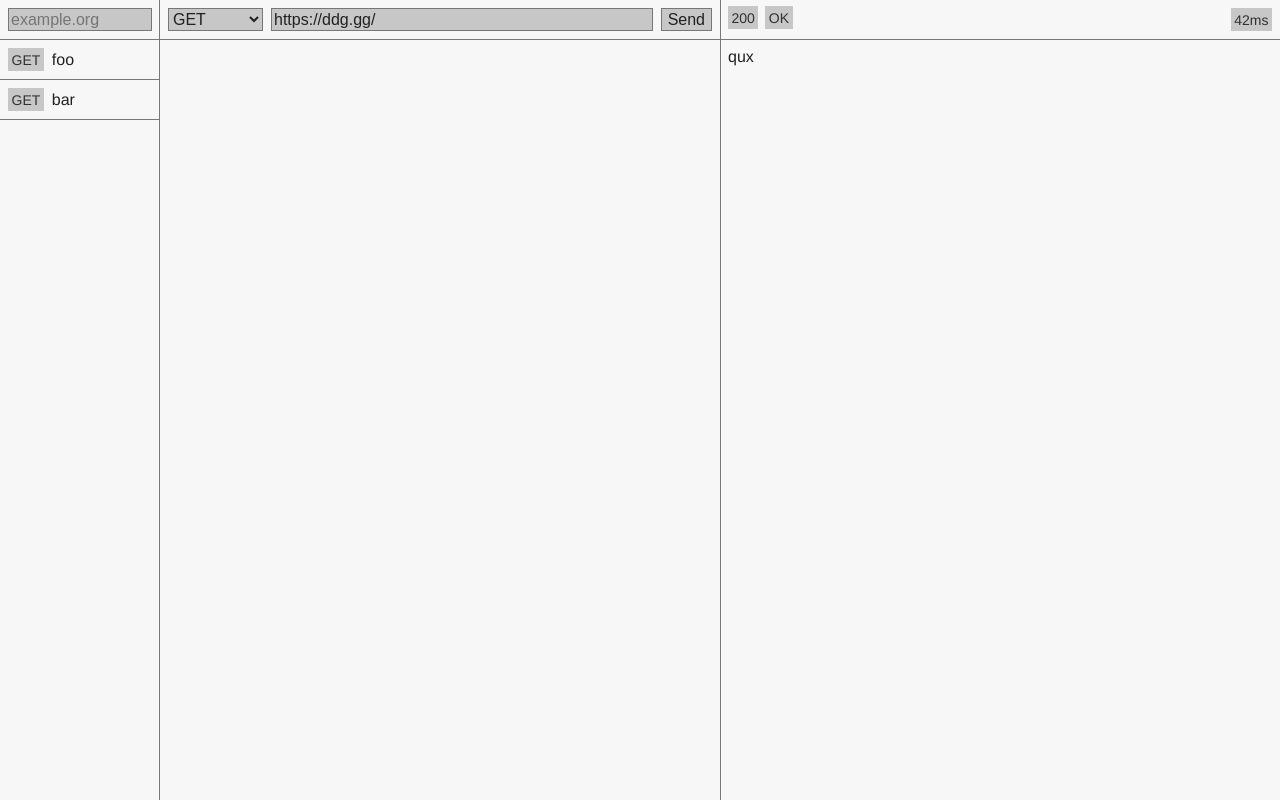
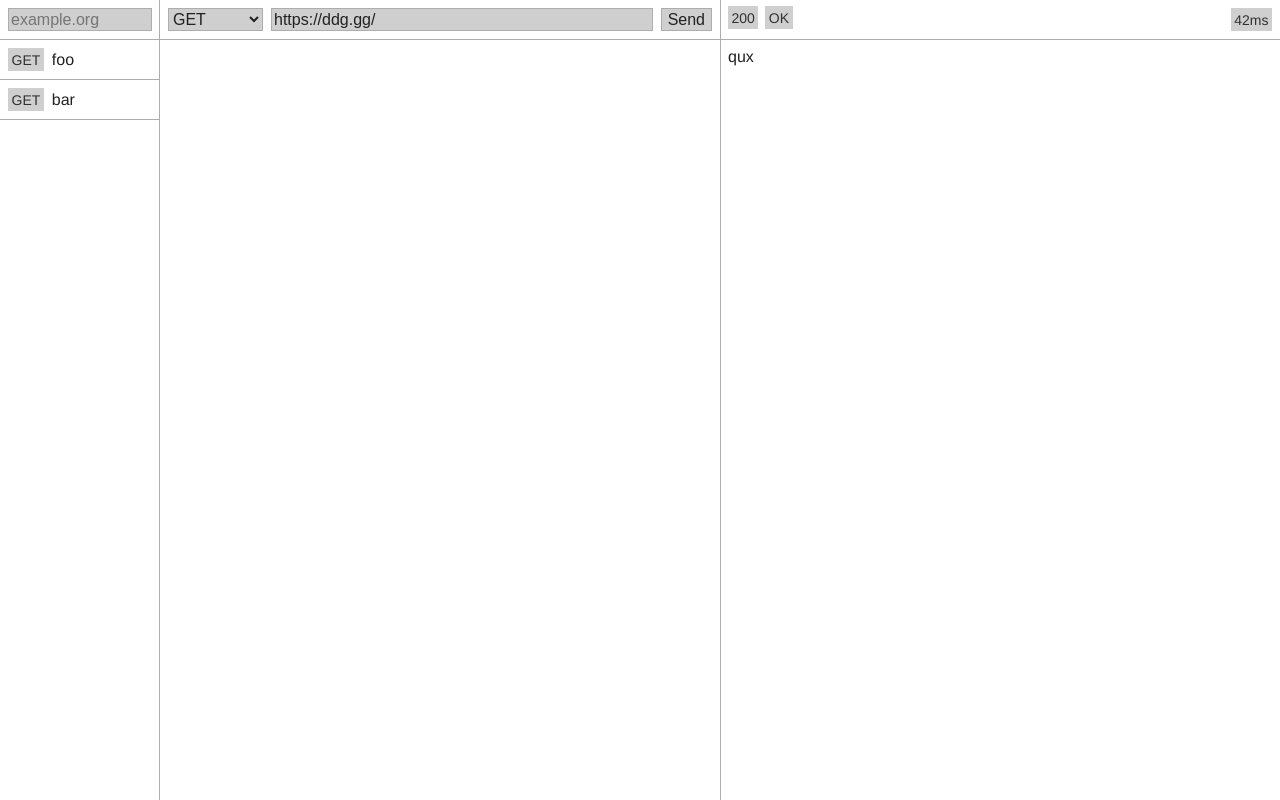
Before and after one commit to eyebrow-fish/starman, a Vue app: page / in a window 1280 px wide. Built offline with nearby package versions, Linux system fonts and the light colour scheme.

Commit message:
simple request sending

```diff
--- a/package.json
+++ b/package.json
@@ -17,6 +17,7 @@
     "@vue/cli-plugin-babel": "=5.0.4",
     "@vue/cli-plugin-eslint": "=5.0.4",
     "@vue/cli-service": "=5.0.4",
+    "axios": "=0.26.1",
     "eslint": "=7.32.0",
     "eslint-plugin-vue": "=8.6.0",
     "vuex": "=4.0.2"
--- a/public/index.css
+++ b/public/index.css
@@ -21,6 +21,7 @@ html, body {
     --bg-color: #212121;
     --bg-color-2: #313131;
     --bg-color-3: #414141;
+    --bg-color-4: #515151;
     --fg-color: #d7d7d7;
     --fg-color-2: #a7a7a7;
     --accent-color: #9879fd;
@@ -30,13 +31,14 @@ html, body {
 
 @media (prefers-color-scheme: light) {
   :root {
-    --bg-color: #f7f7f7;
-    --bg-color-2: #d7d7d7;
-    --bg-color-3: #c7c7c7;
+    --bg-color: #ffffff;
+    --bg-color-2: #dfdfdf;
+    --bg-color-3: #cfcfcf;
+    --bg-color-4: #bfbfbf;
     --fg-color: #212121;
     --fg-color-2: #313131;
-    --accent-color: #6853ad;
-    --border-color: #777777;
+    --accent-color: #7b65c0;
+    --border-color: #adadad;
   }
 }
 
@@ -48,16 +50,21 @@ input, button, select {
   outline: none;
 }
 
-input:focus, button:hover, select:hover {
+input:not(:disabled):focus, button:not(:disabled):hover, select:not(:disabled):hover {
   border-color: var(--accent-color);
+}
+
+button:not(:disabled):hover, select:not(:disabled):hover {
+  color: var(--accent-color);
 }
 
 button, select {
   cursor: pointer;
 }
 
-button:hover, select:hover {
-  color: var(--accent-color);
+button:disabled {
+  background-color: var(--bg-color-4);
+  color: var(--fg-color-2);
 }
 
 .head {
--- a/src/output/OutputPane.vue
+++ b/src/output/OutputPane.vue
@@ -23,7 +23,10 @@ export default {
   name: 'OutputPane',
   components: {ResizablePane},
   computed: {
-    ...mapGetters('queries', ['currentResponse']),
+    ...mapGetters('queries', ['currentQueryItem']),
+    currentResponse() {
+      return this.currentQueryItem?.response
+    },
   },
 }
 </script>
--- a/src/panes/ResizablePane.vue
+++ b/src/panes/ResizablePane.vue
@@ -61,7 +61,7 @@ export default {
     endResizeListener() {
       if (!this.resizing) return
       this.resizing = false
-      document.body.style.cursor = 'default'
+      document.body.style.cursor = 'initial'
       document.removeEventListener('mousemove', this.resizeListener)
     },
     resizeListener(e) {
--- a/src/query/QueryEditor.vue
+++ b/src/query/QueryEditor.vue
@@ -5,7 +5,7 @@
         <option v-for="method in methods" :key="method" :value="method" :label="method"/>
       </select>
       <input type="text" class="url" v-model="currentQueryItem.url" placeholder="https://example.org/">
-      <button>Send</button>
+      <button @click="sendRequest" :disabled="loading">Send</button>
     </div>
   </div>
 </template>
@@ -13,16 +13,35 @@
 <script>
 import {mapGetters} from 'vuex'
 import methods from '@/lib/methods'
+import axios from 'axios'
 
 export default {
   name: 'QueryEditor',
   data() {
     return {
       methods,
+      loading: false,
     }
   },
   computed: {
     ...mapGetters('queries', ['currentQueryItem']),
+  },
+  methods: {
+    async sendRequest() {
+      this.loading = true
+      const start = new Date()
+      const response = await axios.request({
+        method: this.currentQueryItem.method,
+        url: this.currentQueryItem.url,
+      })
+      this.currentQueryItem.response = {
+        status: response.statusText,
+        statusCode: response.status,
+        responseTimeMs: new Date() - start,
+        body: response.data,
+      }
+      this.loading = false
+    },
   },
 }
 </script>
--- a/src/vuex/queries.js
+++ b/src/vuex/queries.js
@@ -7,6 +7,12 @@ export default {
         name: 'foo',
         method: 'GET',
         url: 'https://ddg.gg/',
+        response: {
+          status: 'OK',
+          statusCode: 200,
+          responseTimeMs: 42,
+          body: 'qux',
+        },
       },
       {
         id: 1,
@@ -16,22 +22,10 @@ export default {
       },
     ],
     selectedId: 0,
-    responses: [
-      {
-        queryItemId: 0,
-        status: 'OK',
-        statusCode: 200,
-        responseTimeMs: 42,
-        body: 'qux',
-      },
-    ],
   },
   getters: {
     currentQueryItem(store) {
       return store.queryItems.find(i => i.id === store.selectedId)
-    },
-    currentResponse(store) {
-      return store.responses.find(i => i.queryItemId === store.selectedId)
     },
   },
   mutations: {
```
Also changed, not shown: 1 other file (tests, documents, lock files or other folders).
